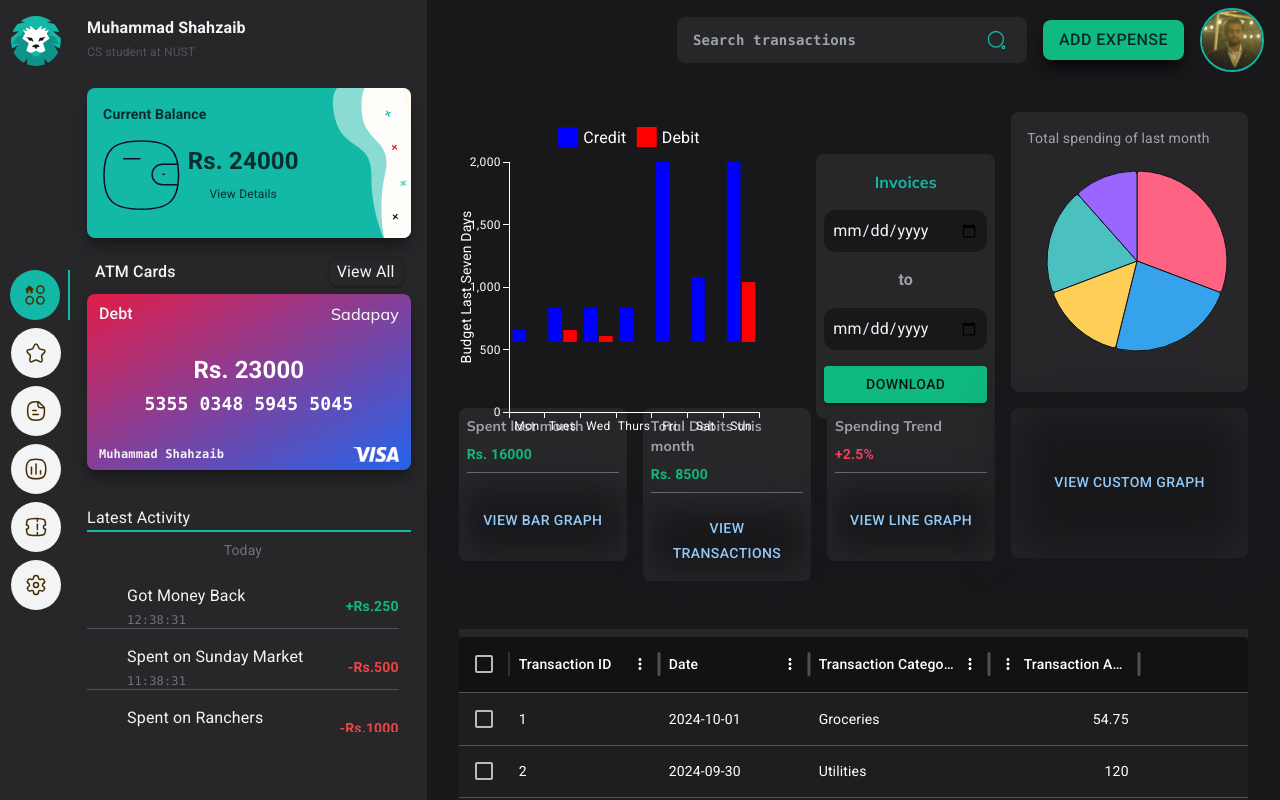
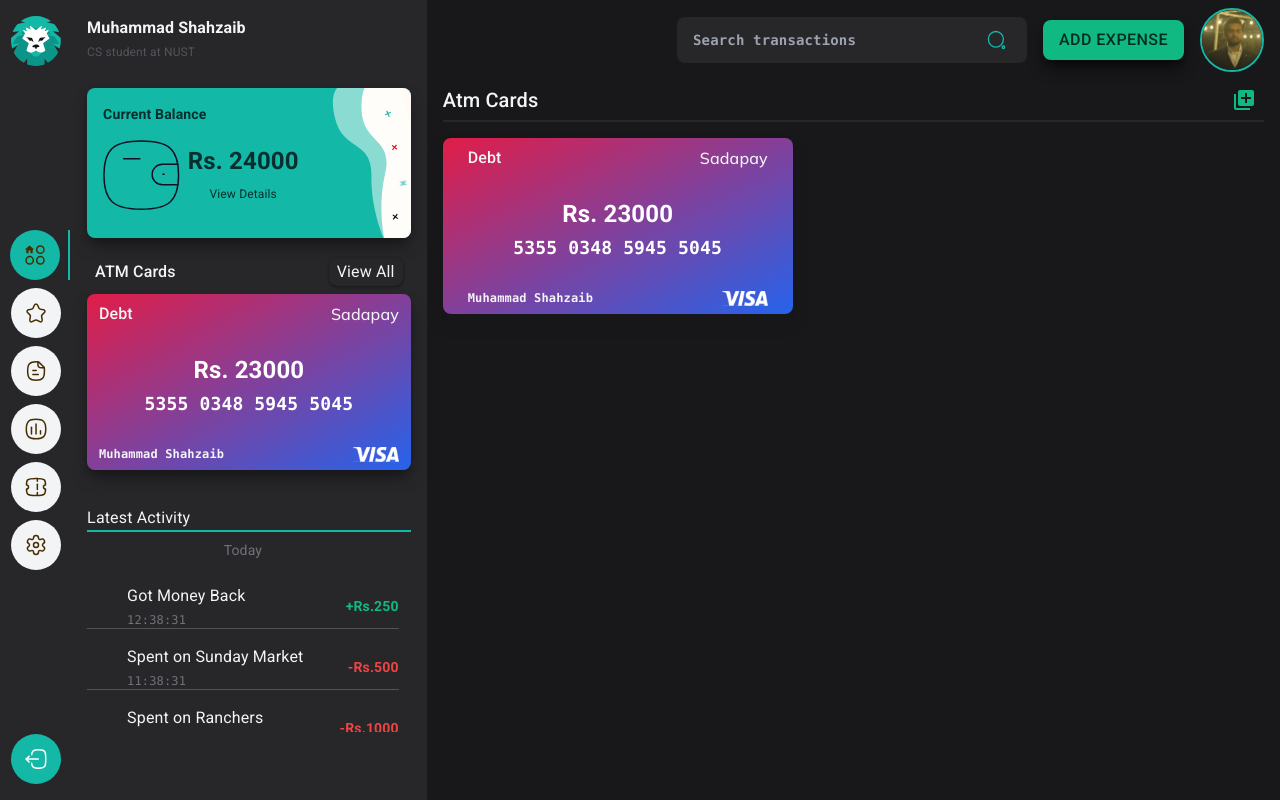
Before and after one commit to Muhammad-Shah-zaib/expense-tracker-frontend, a React (Vite) app: page /home in a window 1280 px wide. Built offline with nearby package versions, Linux system fonts and the light colour scheme; a web font is replaced by a local one.

Commit message:
added a new component of cards

```diff
--- a/src/App.tsx
+++ b/src/App.tsx
@@ -3,6 +3,7 @@
 import Charts from "./components/charts/Charts.tsx";
 import { createTheme } from "@mui/material/styles";
 import { CssBaseline, ThemeProvider } from "@mui/material";
+import AtmCards from "./components/atm-cards/AtmCards.tsx";
 
 function App() {
   const darkTheme = createTheme({
@@ -17,8 +18,9 @@
         <BrowserRouter>
           <Routes>
             <Route path={`/`} element={<Navigate to={`/home`} />}></Route>
-            <Route path={`/home`} element={<MasterLayout />}>
-              <Route path={``} element={<Charts />}></Route>
+            <Route path={`/`} element={<MasterLayout />}>
+              <Route path={`home`} element={<AtmCards />} />
+              <Route path={`charts`} element={<Charts />}></Route>
             </Route>
           </Routes>
         </BrowserRouter>
--- /dev/null
+++ b/src/components/atm-cards/AtmCards.tsx
@@ -0,0 +1,21 @@
+import { IconButton } from "@mui/material";
+import AtmCard from "../../shared/cards/AtmCard"
+import LibraryAddIcon from '@mui/icons-material/LibraryAdd';
+
+const AtmCards = () => {
+  return (
+    <div className={`flex flex-col gap-4 px-4 w-full h-full`}>
+        <div className={`w-full border-b-2 border-primary flex items-center justify-between`}>
+            <div className={`font-medium text-xl`}>Atm Cards</div>
+            <div>
+                <IconButton>
+                    <LibraryAddIcon className="text-tertiary"  />
+                </IconButton>
+            </div>
+        </div>
+        <AtmCard />
+    </div>
+  )
+}
+
+export default AtmCards
--- a/src/shared/cards/AtmCard.tsx
+++ b/src/shared/cards/AtmCard.tsx
@@ -4,7 +4,7 @@
   const CARD_BALANCE = 23000;
   return (
     <div
-      className={`w-full rounded-lg shadow-lg shadow-primary-900 bg-gradient-to-br flex justify-center items-center p-2 from-rose-600 to-blue-600 text-gray-100`}
+      className={`w-full max-w-[350px] rounded-lg shadow-lg shadow-primary-900 bg-gradient-to-br flex justify-center items-center p-2 from-rose-600 to-blue-600 text-gray-100`}
     >
       <div
         className={`w-full flex flex-col rounded-lg  justify-between max-w-[300px] h-[160px]`}
--- a/src/shared/layouts/MasterLayout.tsx
+++ b/src/shared/layouts/MasterLayout.tsx
@@ -26,10 +26,10 @@
 
         <div className={`col-span-5 sm:col-span-4 bg-primary-900`}>
           {/* header with user image and search bar and add expense button */}
-          <div className={`row-span-1`}>
+          <div className={`max-h-[100px]`}>
             <Header />
           </div>
-          <div className={`row-span-11`}>
+          <div className={`h-full`}>
             <Outlet />
           </div>
         </div>
```
